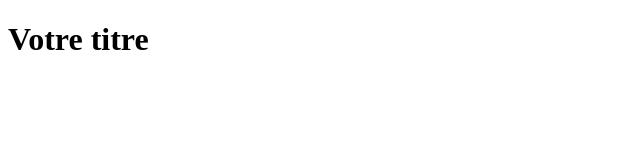
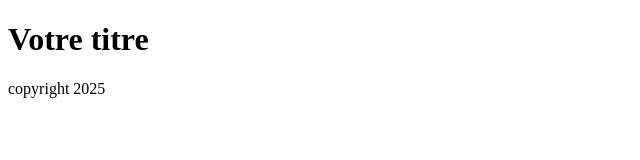
Before and after one commit to Abdel-Aziz80/premier-depot, a plain HTML site: page index.html in a window 1280 px wide. Shown: the whole page, without its empty margins (0-640 px from the left). Drawn offline with Linux system fonts and the light colour scheme.

Commit message:
add copyright

```diff
--- a/index.html
+++ b/index.html
@@ -7,5 +7,8 @@
 </head>
 <body>
    <h1>Votre titre</h1>
+   <footer>
+    copyright 2025
+   </footer>
 </body>
 </html>
```
